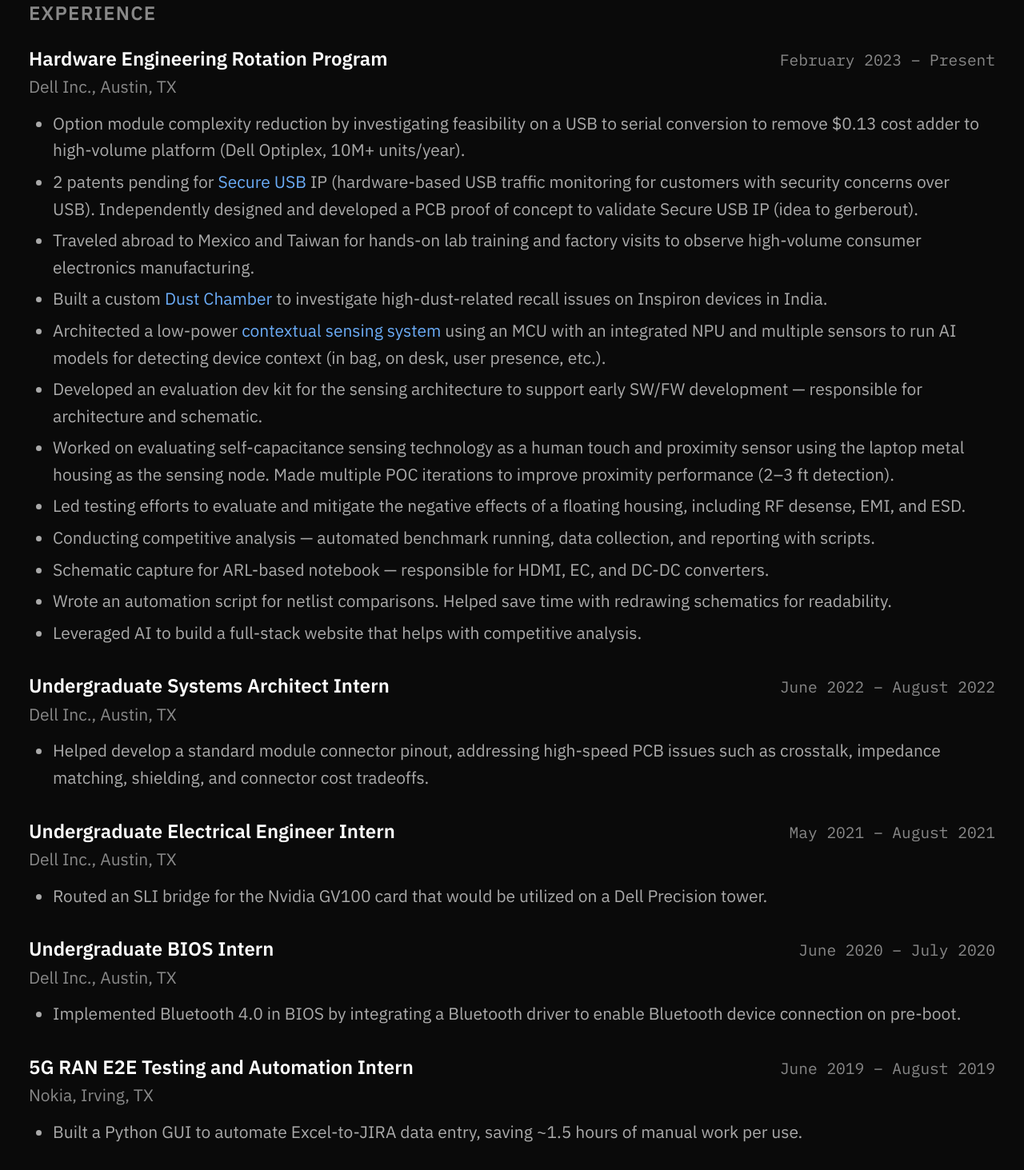
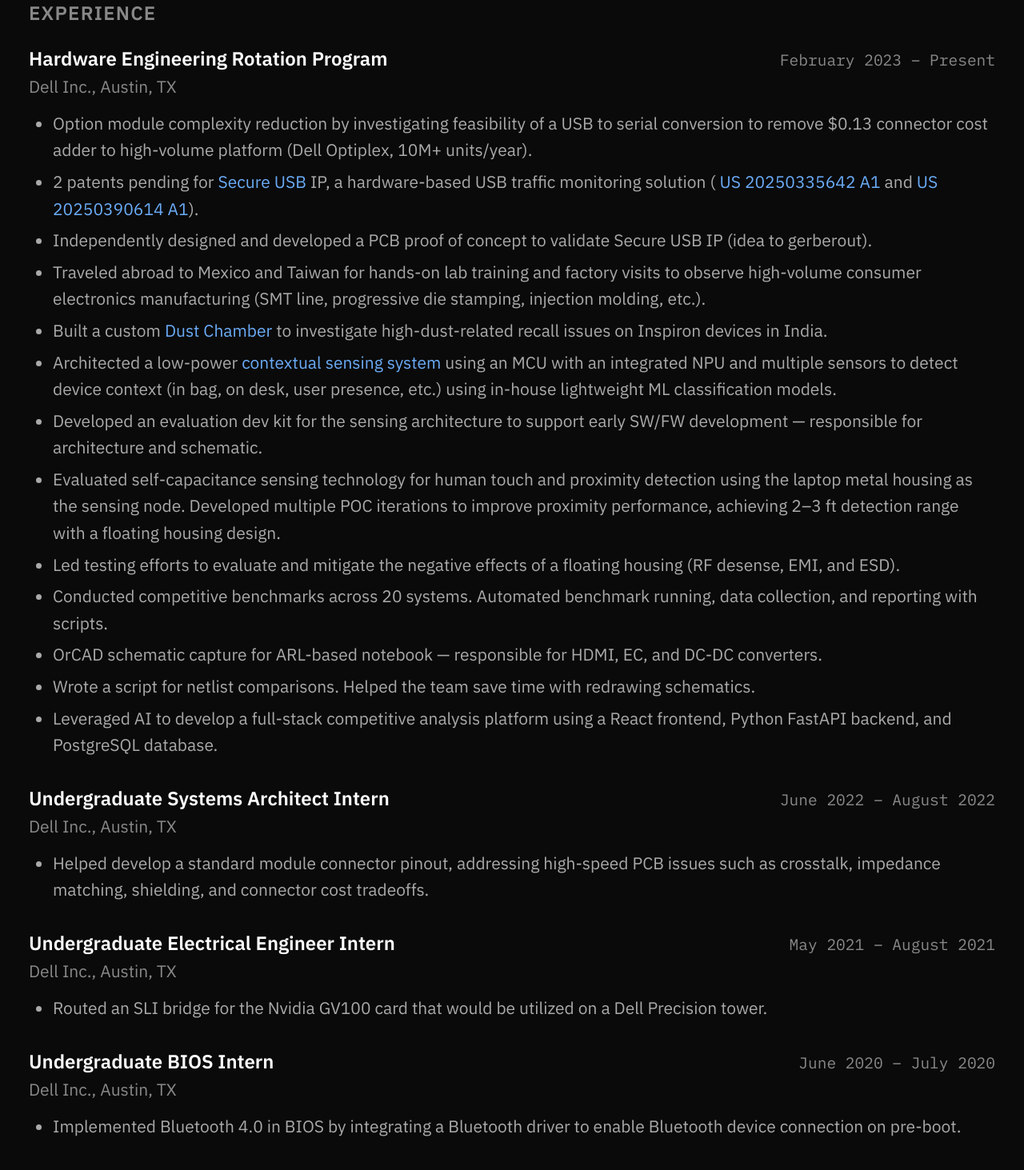
Before and after one commit to NathnaelMek/nati-mekuria, a React (Create React App) app: page /#/resume in a window 1280 px wide. Shown: the part 540-2003 px from the top of the page at 80% size. Built offline with nearby package versions, Linux system fonts and the light colour scheme.

Commit message:
Update Contextual Awareness project details

```diff
--- a/src/data/projects.js
+++ b/src/data/projects.js
@@ -4,6 +4,7 @@
 import dustChamberImg from "../media/dust_chamber.png";
 import secureUsbImg from "../media/secure_usb_module.png";
 import contextualAwarenessImg from "../media/contextual_awareness.png";
+import contextualEngineArchImg from "../media/contextual_engine_arch.png";
 
 const projects = [
   {
@@ -18,11 +19,15 @@
     content: [
       {
         type: "paragraph",
-        text: "The Secure USB Option Module is a hardware/software solution designed to monitor USB packets at the hardware level and prevent HID attacks. It also enables enterprise IT administrators to have granular control over USB device interactions at the system level."
+        text: "The Secure USB Option Module is a hardware/software solution designed to monitor USB packets at the hardware level and prevent HID attacks. It also enables enterprise IT administrators to have granular control over USB device interactions at the system level. "
+      },
+      {
+        type: "paragraph",
+        text: "It was designed to fit into <a href='https://www.dell.com/en-us/shop/desktops-all-in-one-computers/optiplex-desktops/family/products' target='_blank' rel='noreferrer'>Dell Optiplex</a> desktop platforms using Dell's propriety Option-module architecture."
       },
       {
         type: "heading",
-        text: "Key Contributions"
+        text: "Independently designed and developed a PCB POC to validate (idea to gerberout)."
       },
       {
         type: "list",
@@ -31,10 +36,11 @@
             text: "System Architecture",
             subItems: [
               "block diagrams",
-              "placement study"
+              "placement study",
+              "Part selection and vendor communication"
             ]
           },
-          "Part selection and vendor communication",
+
           {
             text: "Schematic capture and PCB layout using Cadence OrCAD and Allegro",
             subItems: [
@@ -58,34 +64,60 @@
     category: "work",
     company: "Dell Technologies",
     image: contextualAwarenessImg,
+    image2: contextualEngineArchImg,
     imageDisclaimer: "Note: Due to confidentiality, actual images from work cannot be shared. This AI-generated image is a close approximation of the system we validated.",
     summary:
-      "Enable low power contextual awareness using multiple sensors (capacitive proximity, UWB Radar, charge domain image sensor etc. ), AI/ML algorithms, and enable new usecases",
+      "Enable low power contextual awareness using multiple sensors (capacitive touch, proximity, UWB Radar, charge domain image sensor etc. ), AI/ML algorithms, and enable new usecases",
     content: [
       {
         type: "paragraph",
-        text: "This Project aims to develop low-power, always-on contextual awareness capabilities for Dell systems through the integration of multiple sensing modalities and intelligent processing."
+        text: "The goal of this project was to create an independent, modular, low-power, always-on contextual awareness system for a concept notebook build by dell's SVT team, using multiple sensing modalities and intelligent processing."
       },
       {
-        type: "heading",
-        text: "Use Cases We Validated"
+        type: "paragraph",
+        text: "sensor fusion "
       },
       {
         type: "list",
         items: [
-          "Developed and executed comprehensive test plans covering sensor accuracy, power consumption, and system response times",
-          "Validated capacitive sensing hardware across varying environmental conditions (temperature, humidity, EMI)",
-          "Identified and documented hardware-level defects, working closely with design engineers to drive root cause analysis",
-          "Automated portions of the test workflow using Python scripts to improve test coverage and efficiency",
-          "Provided feedback to the design team that influenced sensor placement and shielding strategies"
+          "UWB radar, ALS, Charge domain image sensor, IMU, Capacitive sensing"
         ]
       },
       {
-        type: "paragraph",
-        text: "The project required close collaboration across hardware, firmware, mechanical, and software teams to ensure the feature met Dell's quality and performance standards."
-      }
-    ],
-    images: []
+        type: "heading",
+        text: "Capacitive proximity and touch detection"
+      },
+      {
+        type: "list",
+        items: [
+          "use a low power Cap sensing IC to evaluate using metal laptop housing as a human touch and proximity sensing node.",
+          "discuss why a floating chasssis was needed and its negative effects on ESD, EMI and RF desense, and tests that were run to validate the effects and mitigate them",
+        ]
+      },
+      {
+        type: "heading",
+        text: "Charge Domain sensor"
+      },
+      {
+        type: "list",
+        items: [
+          "talk about the uniquness of charge domain image sensing and challenges in integrating it with a laptop",
+
+        ]
+      },
+      {
+        type: "heading",
+        text: "UWB Radar sensor"
+      },
+      {
+        type: "list",
+        items: [
+          "talk about how UWB radar works and challenges with integration at the base of the laptop(RX/TX antenna dimentions and spacings etc...)",
+
+        ]
+      },
+
+    ]
   },
   {
     id: "dust-chamber",
@@ -118,14 +150,6 @@
           "Collaborated with mechanical engineers on chamber design, airflow simulation, and dust media selection",
           "Results directly informed design changes that reduced dust-related field failures and recall costs"
         ]
-      },
-      {
-        type: "heading",
-        text: "Impact"
-      },
-      {
-        type: "paragraph",
-        text: "The chamber enabled the team to reproduce field failures in-lab for the first time, identify vulnerable components, and validate mitigation strategies — all before committing to production changes. This significantly reduced the cost of recalls and improved product reliability for the Indian market."
       }
     ],
     images: []
--- a/src/pages/Resume.js
+++ b/src/pages/Resume.js
@@ -22,7 +22,7 @@
       <div className="subsection">
         <h3>Profile</h3>
         <p>
-          Motivated electrical engineer with software and hardware experience and
+          Motivated electrical engineer with hardware and software experience and
           an understanding of PC system architecture. Quick learner who adapts
           well in fast-paced environments and works effectively with stakeholders
           to meet tight deadlines. Passionate about solving problems and eager to
@@ -44,21 +44,40 @@
           <div className="entry-company">Dell Inc., Austin, TX</div>
           <ul>
             <li>
-              Option module complexity reduction by investigating feasibility on
-              a USB to serial conversion to remove $0.13 cost adder to
+              Option module complexity reduction by investigating feasibility of
+              a USB to serial conversion to remove $0.13 connector cost adder to
               high-volume platform (Dell Optiplex, 10M+ units/year).
             </li>
             <li>
               2 patents pending for{" "}
-              <Link to="/projects/secure-usb-module">Secure USB</Link> IP
-              (hardware-based USB traffic monitoring for customers with security
-              concerns over USB). Independently designed and developed a PCB
-              proof of concept to validate Secure USB IP (idea to gerberout).
+              <Link to="/projects/secure-usb-module">Secure USB</Link> IP, a
+              hardware-based USB traffic monitoring solution ({" "}
+              <a
+                href="https://patents.google.com/patent/US20250335642A1"
+                target="_blank"
+                rel="noreferrer"
+              >
+                US 20250335642 A1
+              </a>{" "}
+              and{" "}
+              <a
+                href="https://patents.google.com/patent/US20250390614A1"
+                target="_blank"
+                rel="noreferrer"
+              >
+                US 20250390614 A1
+              </a>
+              ).
+            </li>
+            <li>
+              Independently designed and developed a PCB proof of concept to
+              validate Secure USB IP (idea to gerberout).
             </li>
             <li>
               Traveled abroad to Mexico and Taiwan for hands-on lab training and
               factory visits to observe high-volume consumer electronics
-              manufacturing.
+              manufacturing (SMT line, progressive die stamping, injection
+              molding, etc.).
             </li>
             <li>
               Built a custom{" "}
@@ -71,9 +90,9 @@
               <Link to="/projects/contextual-awareness-svt">
                 contextual sensing system
               </Link>{" "}
-              using an MCU with an integrated NPU and multiple sensors to run AI
-              models for detecting device context (in bag, on desk, user
-              presence, etc.).
+              using an MCU with an integrated NPU and multiple sensors to detect
+              device context (in bag, on desk, user presence, etc.) using
+              in-house lightweight ML classification models.
             </li>
             <li>
               Developed an evaluation dev kit for the sensing architecture to
@@ -81,30 +100,32 @@
               schematic.
             </li>
             <li>
-              Worked on evaluating self-capacitance sensing technology as a human
-              touch and proximity sensor using the laptop metal housing as the
-              sensing node. Made multiple POC iterations to improve proximity
-              performance (2–3 ft detection).
+              Evaluated self-capacitance sensing technology for human touch and
+              proximity detection using the laptop metal housing as the sensing
+              node. Developed multiple POC iterations to improve proximity
+              performance, achieving 2–3 ft detection range with a floating
+              housing design.
             </li>
             <li>
               Led testing efforts to evaluate and mitigate the negative effects
-              of a floating housing, including RF desense, EMI, and ESD.
+              of a floating housing (RF desense, EMI, and ESD).
             </li>
             <li>
-              Conducting competitive analysis — automated benchmark running, data
-              collection, and reporting with scripts.
+              Conducted competitive benchmarks across 20 systems. Automated
+              benchmark running, data collection, and reporting with scripts.
             </li>
             <li>
-              Schematic capture for ARL-based notebook — responsible for HDMI, EC,
-              and DC-DC converters.
+              OrCAD schematic capture for ARL-based notebook — responsible for
+              HDMI, EC, and DC-DC converters.
             </li>
             <li>
-              Wrote an automation script for netlist comparisons. Helped save
-              time with redrawing schematics for readability.
+              Wrote a script for netlist comparisons. Helped the team save time
+              with redrawing schematics.
             </li>
             <li>
-              Leveraged AI to build a full-stack website that helps with
-              competitive analysis.
+              Leveraged AI to develop a full-stack competitive analysis platform
+              using a React frontend, Python FastAPI backend, and PostgreSQL
+              database.
             </li>
           </ul>
         </div>
@@ -164,8 +185,8 @@
           <div className="entry-company">Nokia, Irving, TX</div>
           <ul>
             <li>
-              Built a Python GUI to automate Excel-to-JIRA data entry, saving
-              ~1.5 hours of manual work per use.
+              Built a Python GUI app to automate Excel-to-JIRA data entry,
+              saving ~1.5 hours of manual work per use.
             </li>
           </ul>
         </div>
@@ -231,19 +252,15 @@
           </div>
           <div>
             <h4>ECAD</h4>
-            <p>Cadence (OrCAD, Allegro), KiCad</p>
+            <p>Cadence (OrCAD, Allegro), KiCad, basic TCL/SKILL scripting</p>
           </div>
           <div>
             <h4>Lab &amp; Hardware</h4>
-            <p>Basic Soldering/Rework, Lab Equipment (Oscilloscopes, etc.)</p>
+            <p>Basic Soldering/Rework, Lab Equipment</p>
           </div>
           <div>
             <h4>Programming</h4>
-            <p>Python, C/C++</p>
-          </div>
-          <div>
-            <h4>Other</h4>
-            <p>Microsoft Office</p>
+            <p>Python, C/C++, Git</p>
           </div>
         </div>
       </div>
```
Also changed, not shown: src/App.css (+36 -0 lines), src/pages/ProjectDetail.js (+7 -1 lines), src/pages/Projects.js (+16 -2 lines), src/media/contextual_engine_arch.png (added).
